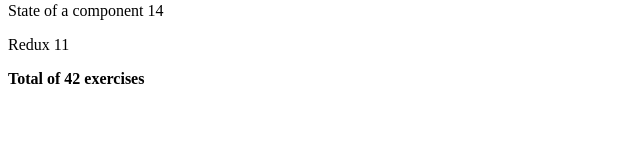
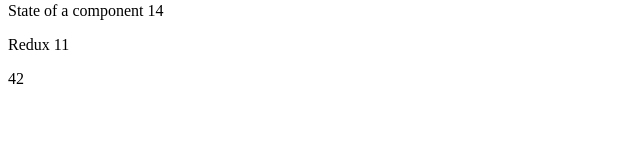
Before and after one commit to OthmanTabeche/FullStackOpen2025, a React (Vite) app in the folder part2/courseinfo/: page / in a window 1280 px wide. Shown: the part 146-300 px from the top of the page, without its empty margins (0-640 px from the left). Built offline with nearby package versions, Linux system fonts and the light colour scheme.

Commit message:
courseinfo 2.3

```diff
--- a/part2/courseinfo/src/components/Suma.jsx
+++ b/part2/courseinfo/src/components/Suma.jsx
@@ -1,8 +1,9 @@
 const Suma = ( {parts} ) => {
+    const sumExercises = parts.reduce((sum, part) => sum + part.exercises, 0);
     return (
-        <p>
-            <strong>Total of {parts[0].exercises + parts[1].exercises + parts[2].exercises + parts[3].exercises} exercises</strong>
-        </p>
+        <div>
+            {sumExercises}
+        </div>
     )
 }
 
```
